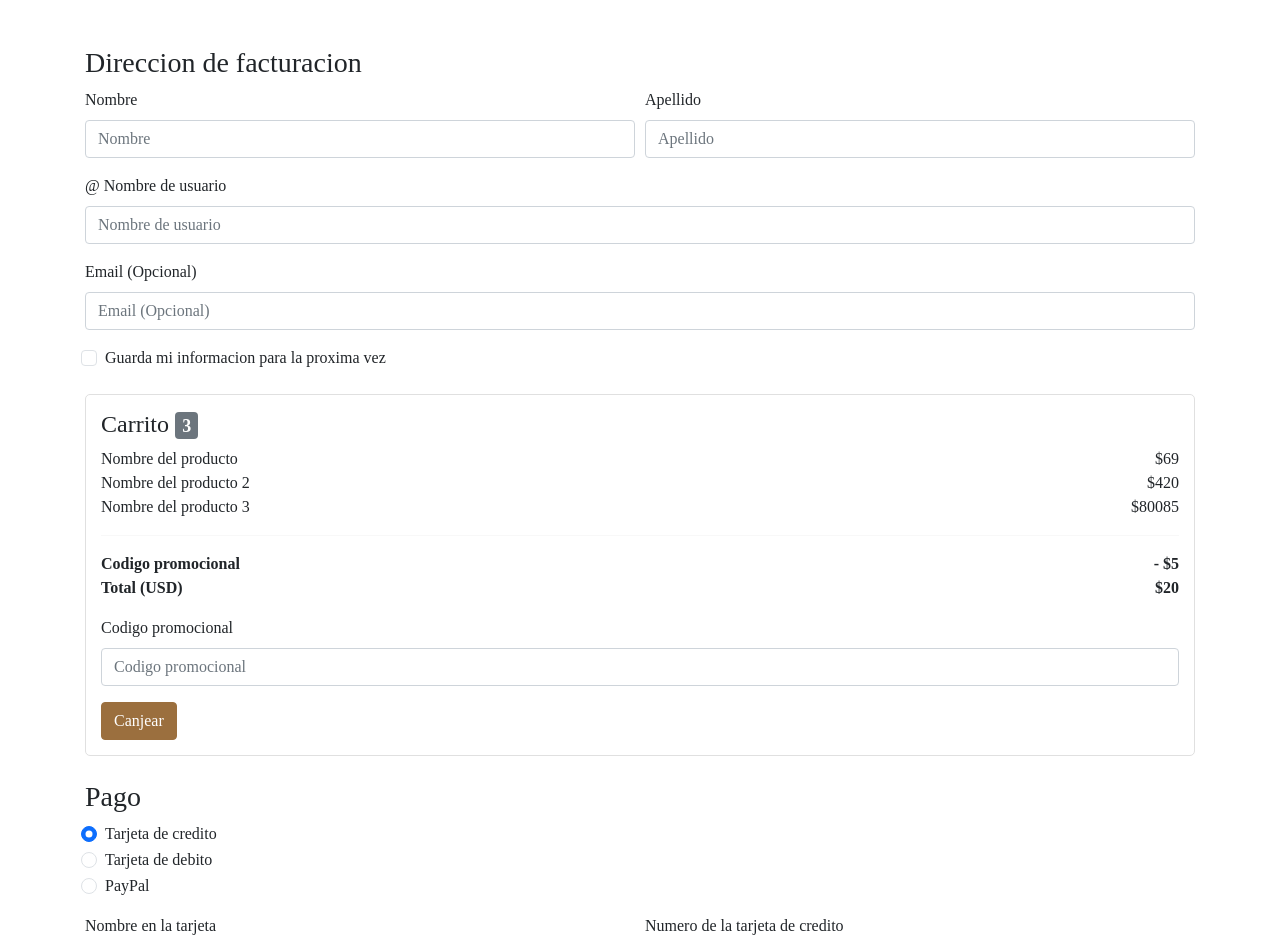
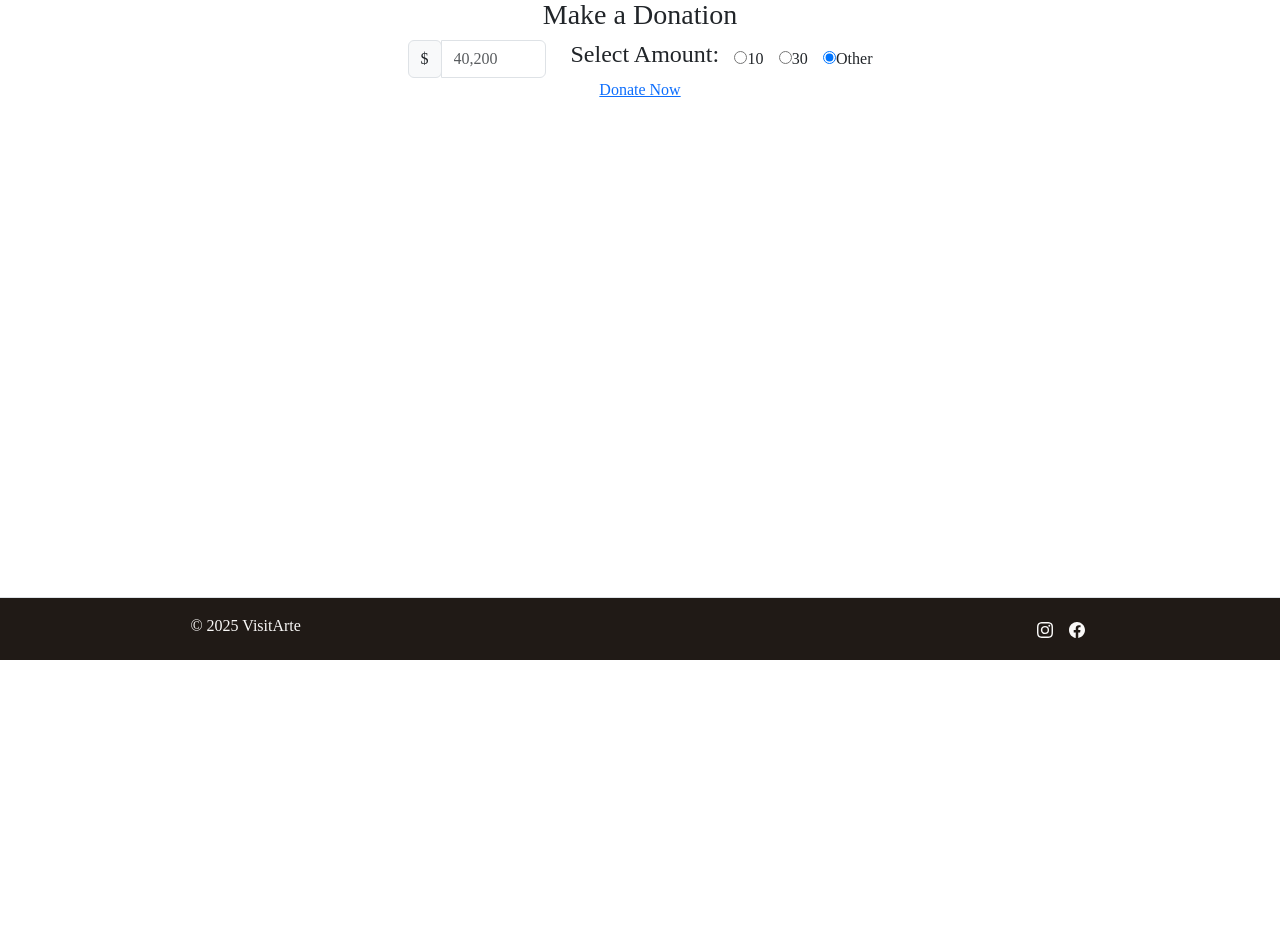
Before and after one commit to villamario7/Museo-Angular, an Angular app in the folder museo-angular/: page /pago in a window 1280 px wide. Shown: the part 140-1084 px from the top of the page. After the commit the page ends 800 px from the top, so only its background shows below. Built offline with nearby package versions, Linux system fonts and the light colour scheme.

Commit message:
nuevo donativo

```diff
--- a/museo-angular/src/app/pages/pago/pago.component.html
+++ b/museo-angular/src/app/pages/pago/pago.component.html
@@ -1,111 +1,60 @@
-<!DOCTYPE html>
-<html lang="es">
-<head>
-    <meta charset="UTF-8">
-    <meta name="viewport" content="width=device-width, initial-scale=1.0">
-    <link href="https://stackpath.bootstrapcdn.com/bootstrap/4.5.2/css/bootstrap.min.css" rel="stylesheet">
-    <title> Formulario de dontivo </title>
-    <style>
-        .cart {
-            border: 1px solid #e0e0e0;
-            padding: 15px;
-            border-radius: 5px;
-        }
-    </style>
-</head>
-<body>
-    <div class="container mt-5">
-        <h3> Direccion de facturacion </h3>
-        <form>
-            <div class="form-row">
-                <div class="form-group col-md-6">
-                    <label for="firstName"> Nombre </label>
-                    <input type="text" class="form-control" id="firstName" placeholder="Nombre">
-                </div>
-                <div class="form-group col-md-6">
-                    <label for="lastName"> Apellido </label>
-                    <input type="text" class="form-control" id="lastName" placeholder="Apellido">
+<div data-scroll-index="1" class="make_donation_area section_padding">
+    <div class="container">
+        <div class="row justify-content-center">
+            <div class="col-lg-6">
+                <div class="section_title text-center mb-55">
+                    <h3><span>Make a Donation</span></h3>
                 </div>
             </div>
-            <div class="form-group">
-                <label for="username">&#64; Nombre de usuario </label>
-                <input type="text" class="form-control" id="username" placeholder="Nombre de usuario">
         </div>
-            <div class="form-group">
-                <label for="email"> Email (Opcional) </label>
-                <input type="email" class="form-control" id="email" placeholder="Email (Opcional)">
+        <div class="row justify-content-center">
+            <div class="col-lg-6">
+                <form action="#" class="donation_form">
+                    <div class="row align-items-center">
+                        <div class="col-md-4">
+                            <div class="single_amount">
+                                <div class="input_field">
+                                    <div class="input-group">
+                                        <div class="input-group-prepend">
+                                          <span class="input-group-text" id="basic-addon1">$</span>
                                         </div>
-            <div class="form-check">
-                <input type="checkbox" class="form-check-input" id="saveInfo">
-                <label class="form-check-label" for="saveInfo"> Guarda mi informacion para la proxima vez </label>
+                                        <input type="text" class="form-control" placeholder="40,200" aria-label="Username" aria-describedby="basic-addon1">
+                                      </div>
+                                </div>
+                            </div>
+                        </div>
+                        <div class="col-md-8">
+                            <div class="single_amount">
+                               <div class="fixed_donat d-flex align-items-center justify-content-between">
+                                   <div class="select_prise">
+                                       <h4>Select Amount:</h4>
+                                   </div>
+                                    <div class="single_doonate">
+                                        <input type="radio" id="blns_1" name="radio-group" checked="">
+                                        <label for="blns_1">10</label>
+                                    </div>
+                                    <div class="single_doonate">
+                                        <input type="radio" id="blns_2" name="radio-group" checked="">
+                                        <label for="blns_2">30</label>
+                                    </div>
+                                    <div class="single_doonate">
+                                        <input type="radio" id="Other" name="radio-group" checked="">
+                                        <label for="Other">Other</label>
+                                    </div>
+                               </div>
+                            </div>
+                        </div>
                     </div>
                 </form>
-
-        <div class="cart mt-4">
-            <h4> Carrito <span class="badge badge-secondary">3</span></h4>
-            <ul class="list-unstyled">
-                <li> Nombre del producto <span class="float-right">$69</span></li>
-                <li> Nombre del producto 2 <span class="float-right">$420</span></li>
-                <li> Nombre del producto 3 <span class="float-right">$80085</span></li>
-            </ul>
-            <hr>
-            <div class="d-flex justify-content-between">
-                <strong> Codigo promocional </strong>
-                <strong>- $5</strong>
             </div>
-            <div class="d-flex justify-content-between">
-                <strong>Total (USD)</strong>
-                <strong>$20</strong>
         </div>
-            <form class="mt-3">
-                <div class="form-group">
-                    <label for="promoCode"> Codigo promocional </label>
-                    <input type="text" class="form-control" id="promoCode" placeholder="Codigo promocional">
+        <div class="row">
+            <div class="col-12">
+                <div class="donate_now_btn text-center">
+                    <a href="#" class="boxed-btn4">Donate Now</a>
                 </div>
-                <button type="submit" class="btn btn-primary"> Canjear </button>
-            </form>
             </div>
 
-        <h3 class="mt-4"> Pago </h3>
-        <form>
-            <div class="form-check">
-                <input class="form-check-input" type="radio" name="paymentMethod" id="creditCard" value="creditCard" checked>
-                <label class="form-check-label" for="creditCard"> Tarjeta de credito </label>
-            </div>
-            <div class="form-check">
-                <input class="form-check-input" type="radio" name="paymentMethod" id="debitCard" value="debitCard">
-                <label class="form-check-label" for="debitCard"> Tarjeta de debito </label>
-            </div>
-            <div class="form-check">
-                <input class="form-check-input" type="radio" name="paymentMethod" id="paypal" value="paypal">
-                <label class="form-check-label" for="paypal">PayPal</label>
-            </div>
-            <div class="form-row mt-3">
-                <div class="form-group col-md-6">
-                    <label for="nameOnCard"> Nombre en la tarjeta </label>
-                    <input type="text" class="form-control" id="nameOnCard" placeholder="Nombre en la tarjeta">
-                </div>
-                <div class="form-group col-md-6">
-                    <label for="cardNumber"> Numero de la tarjeta de credito </label>
-                    <input type="text" class="form-control" id="cardNumber" placeholder="Numero de la tarjeta de credito">
         </div>
     </div>
-            <div class="form-row">
-                <div class="form-group col-md-6">
-                    <label for="expiration"> Fecha de caducidad </label>
-                    <input type="text" class="form-control" id="expiration" placeholder="MM/AA">
 </div>
-                <div class="form-group col-md-6">
-                    <label for="cvv">CVV</label>
-                    <input type="text" class="form-control" id="cvv" placeholder="CVV">
-                </div>
-            </div>
-            <button type="submit" class="btn btn-success"> Continuar al pago </button>
-        </form>
-    </div>
-
-    <script src="https://code.jquery.com/jquery-3.5.1.slim.min.js"></script>
-    <script src="https://cdn.jsdelivr.net/npm/@popperjs/core@2.5.3/dist/umd/popper.min.js"></script>
-    <script src="https://stackpath.bootstrapcdn.com/bootstrap/4.5.2/js/bootstrap.min.js"></script>
-</body>
-</html>
```
Lines whose indentation alone changed are shown as unchanged.
